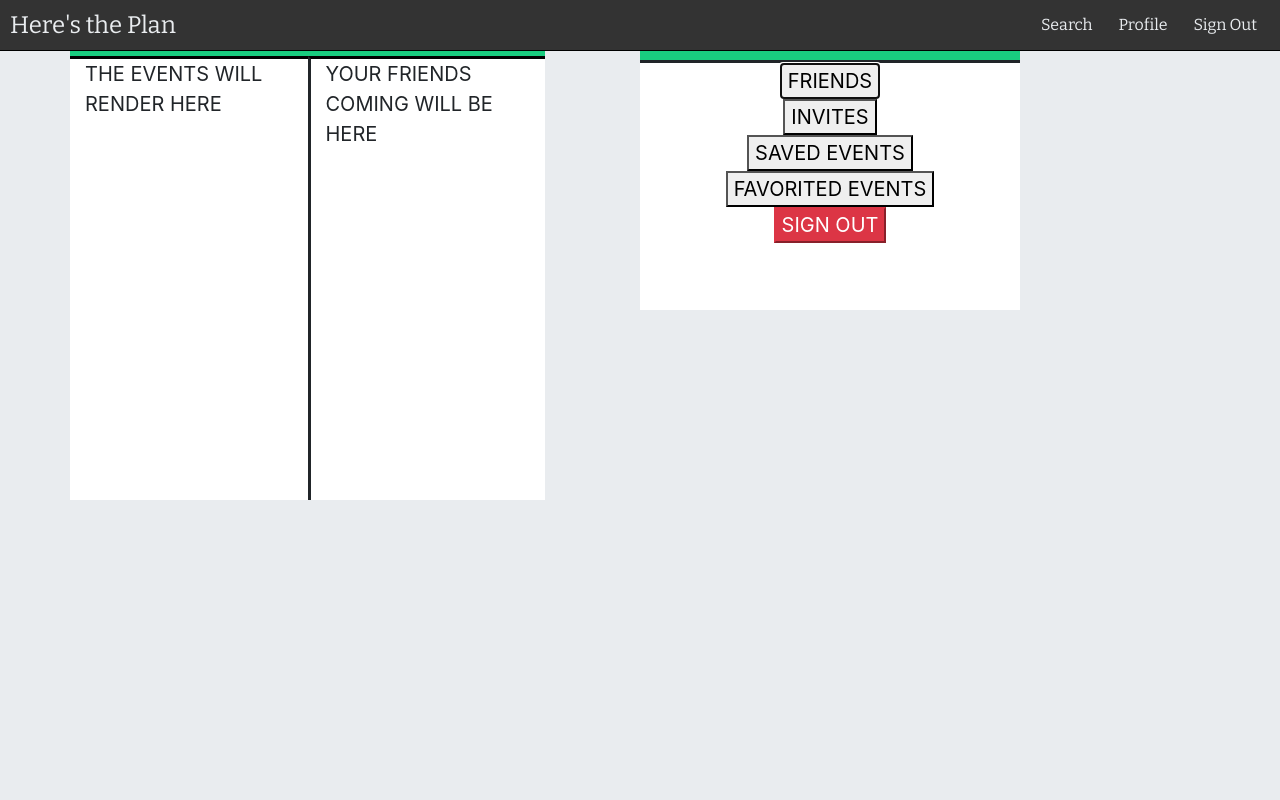
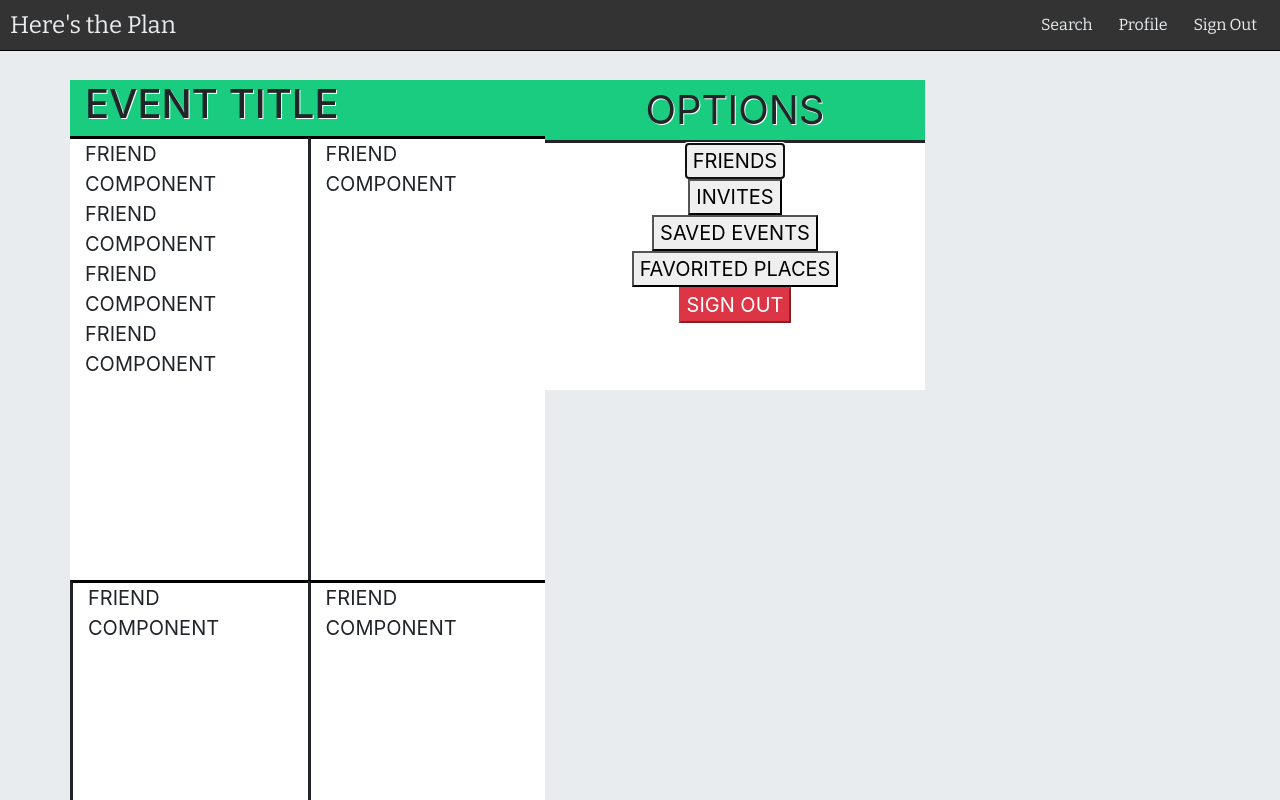
Before and after one commit to dylantrimble/herestheplan, a React (Create React App) app in the folder client/: page /profile in a window 1280 px wide. Both pictures are taken after a click on the button "FRIENDS". Shown: the top 800 px of the page. Built offline with nearby package versions, Linux system fonts and the light colour scheme.

Commit message:
Added button functionality to profile page. Added a small amount of styling

```diff
--- /dev/null
+++ b/client/src/components/FriendComponent/friendComponent.js
@@ -0,0 +1,19 @@
+import React from "react";
+
+function FriendComponent() {
+  return (
+    <div className="col-md-5 left">
+      <h1>EVENT TITLE</h1>
+      <div className="row">
+        <div className="col-md-6 left2">FRIEND COMPONENT FRIEND COMPONENT FRIEND COMPONENT FRIEND COMPONENT</div>
+        <div className="col-md-6 right2">FRIEND COMPONENT</div>
+        <div className="col-md-6 right2">FRIEND COMPONENT</div>
+        <div className="col-md-6 right2">FRIEND COMPONENT</div>
+        <div className="col-md-6 right2">FRIEND COMPONENT</div>
+
+      </div>
+    </div>
+  );
+}
+
+export default FriendComponent;
--- /dev/null
+++ b/client/src/components/InviteComponent/inviteComponent.js
@@ -0,0 +1,15 @@
+import React from "react";
+
+function InviteComponent() {
+  return (
+    <div className="col-md-5 left">
+      <h1>EVENT TITLE</h1>
+      <div className="row">
+        <div className="col-md-6 left2">INVITE COMPONENT INVITE COMPONENT INVITE COMPONENT</div>
+        <div className="col-md-6 right2">YOUR FRIENDS COMING WILL BE HERE</div>
+      </div>
+    </div>
+  );
+}
+
+export default InviteComponent;
--- /dev/null
+++ b/client/src/components/ProfileEvents/profileEvents.js
@@ -0,0 +1,15 @@
+import React from "react";
+
+function ProfileEvents() {
+  return (
+    <div className="col-md-5 left">
+      <h1>EVENT TITLE</h1>
+      <div className="row">
+        <div className="col-md-6 left2">THE EVENTS WILL RENDER HERE</div>
+        <div className="col-md-6 right2">YOUR FRIENDS COMING WILL BE HERE</div>
+      </div>
+    </div>
+  );
+}
+
+export default ProfileEvents;
--- /dev/null
+++ b/client/src/components/ProfileOptions/profileOptions.js
@@ -0,0 +1,48 @@
+import React from "react";
+
+function ProfileOptions(props) {
+  return (
+    <div className="col-md-4 right">
+      <div>OPTIONS</div>
+      <div className="row">
+        <div className="col-md-12 options">
+          <button
+            className="optionButton"
+            onClick={event => props.friendComponentRender(event)}
+          >
+            FRIENDS
+          </button>
+          <br />
+          <button
+            className="optionButton"
+            onClick={event => props.inviteComponentRender(event)}
+          >
+            INVITES
+          </button>
+          <br />
+          <button
+            className="optionButton"
+            onClick={event => props.savedEvents(event)}
+          >
+            SAVED EVENTS
+          </button>
+          <br />
+          <button
+            className="optionButton"
+            onClick={event => props.grabFaves(event)}
+          >
+            FAVORITED PLACES
+          </button>
+          <br />
+          <a href="/">
+            <button className="btn-danger" onClick={props.storageClear}>
+              SIGN OUT
+            </button>
+          </a>
+        </div>
+      </div>
+    </div>
+  );
+}
+
+export default ProfileOptions;
--- a/client/src/css/main.css
+++ b/client/src/css/main.css
@@ -610,4 +610,8 @@ body {
 main {
   margin-top: 51px;
 }
+
+.profile-body {
+  margin-top: 80px;
+}
 /*# sourceMappingURL=main.css.map */
--- a/client/src/css/main.scss
+++ b/client/src/css/main.scss
@@ -88,3 +88,7 @@ body {
 main {
   margin-top: 51px;
 }
+
+.profile-body {
+  margin-top: 80px;
+}
--- a/client/src/pages/Home.js
+++ b/client/src/pages/Home.js
@@ -184,7 +184,6 @@ class Home extends Component {
             />
           )}
         </JumbotronHome>
-        )}
       </div>
     );
   }
--- a/client/src/pages/Profile.js
+++ b/client/src/pages/Profile.js
@@ -1,14 +1,28 @@
 import React, { Component } from "react";
 import "../css/main.css";
 import Nav from "../components/Nav/nav";
-import Favorites from "../components/Favorites/favorites"
-import axios from "axios"
+import Favorites from "../components/Favorites/favorites";
+import ProfileEvents from "../components/ProfileEvents/profileEvents";
+import ProfileOptions from "../components/ProfileOptions/profileOptions";
+import InviteComponent from "../components/InviteComponent/inviteComponent";
+import FriendComponent from "../components/FriendComponent/friendComponent";
+import axios from "axios";
 
 class Profile extends Component {
   state = {
     collapsed: false,
-    favorites: []
+    EventComponent: true,
+    FavoriteComponent: false,
+    inviteComponent: false,
+    friendComponent: false,
+    modalState: false,
+    favorites: [],
+    screenWidth: window.innerWidth
   };
+
+  componentWillUpdate() {
+    this.state.screenWidth < 850 && this.setState({ modalState: true });
+  }
 
   toggleBurger = () => {
     const collapsed = !this.state.collapsed;
@@ -17,25 +31,62 @@ class Profile extends Component {
 
   storageClear = () => {
     localStorage.clear();
-  }
+  };
 
-  grabFaves = (event) => {
+  grabFaves = event => {
     event.preventDefault();
     axios
       .get(`/api/saved_places`)
       .then(response => {
-        this.setState({
-          favorites: response.data
-        })
+        this.setState(
+          {
+            favorites: response.data
+          },
+          () =>
+            this.setState({
+              FavoriteComponent: true,
+              EventComponent: false,
+              inviteComponent: false,
+              friendComponent: false
+            })
+        );
       })
       .catch(function(error) {
         console.log(error);
       });
-  }
+  };
+
+  savedEvents = event => {
+    this.setState({
+      FavoriteComponent: false,
+      EventComponent: true,
+      inviteComponent: false,
+      friendComponent: false
+    });
+  };
+
+  friendComponentRender = event => {
+    this.setState({
+      FavoriteComponent: false,
+      EventComponent: false,
+      inviteComponent: false,
+      friendComponent: true
+    });
+  };
+
+  inviteComponentRender = event => {
+    this.setState({
+      FavoriteComponent: false,
+      EventComponent: false,
+      inviteComponent: true,
+      friendComponent: false
+    });
+  };
 
   render() {
     const burgerClass = this.state.collapsed ? "active-burger" : "";
     const showUl = this.state.collapsed ? "showUl" : "";
+    console.log(this.state);
 
     return (
       <div>
@@ -43,7 +94,7 @@ class Profile extends Component {
           toggleBurger={this.toggleBurger}
           burgerClass={burgerClass}
           showUl={showUl}
-          storageClear = {this.storageClear}
+          storageClear={this.storageClear}
         >
           <a className="btn" href="/main">
             Search
@@ -55,44 +106,23 @@ class Profile extends Component {
             Sign Out
           </a>
         </Nav>
-        {this.state.favorites.map(faves => (
-                <Favorites
-                  name={faves.name}
-                  location={faves.location}
-                />
+        <div className="container profile-body">
+          <div className="row">
+            {this.state.friendComponent && <FriendComponent />}
+            {this.state.inviteComponent && <InviteComponent />}
+            {this.state.EventComponent && <ProfileEvents />}
+            {this.state.FavoriteComponent &&
+              this.state.favorites.map(faves => (
+                <Favorites name={faves.name} location={faves.location} />
               ))}
-        <div className="container">
-          <div className="row">
-            <div className="col-md-5 left">
-              <h1>EVENT TITLE</h1>
-              <div className="row">
-                <div className="col-md-6 left2">
-                  THE EVENTS WILL RENDER HERE
-                </div>
-                <div className="col-md-6 right2">
-                  YOUR FRIENDS COMING WILL BE HERE
-                </div>
-              </div>
-            </div>
-            <div className="col-md-1"></div>
-            <div className="col-md-4 right">
-              <div>OPTIONS</div>
-              <div className="row">
-                <div className="col-md-12 options">
-                  <button className="optionButton">FRIENDS</button>
-                  <br />
-                  <button className="optionButton">INVITES</button>
-                  <br />
-                  <button className="optionButton">SAVED EVENTS</button>
-                  <br />
-                  <button className="optionButton" onClick={event => this.grabFaves(event)}>FAVORITED EVENTS</button>
-                  <br />
-                  <a href="/">
-                  <button className="btn-danger" onClick={this.storageClear}>SIGN OUT</button>
-                  </a>
-                </div>
-              </div>
-            </div>
+
+            <ProfileOptions
+              storageClear={this.storageClear}
+              friendComponentRender={this.friendComponentRender}
+              inviteComponentRender={this.inviteComponentRender}
+              grabFaves={this.grabFaves}
+              savedEvents={this.savedEvents}
+            />
           </div>
         </div>
       </div>
```
Also changed, not shown: client/src/components/EventModal/eventModal.js (+0 -62 lines), 2 other files (tests, documents, lock files or other folders).
